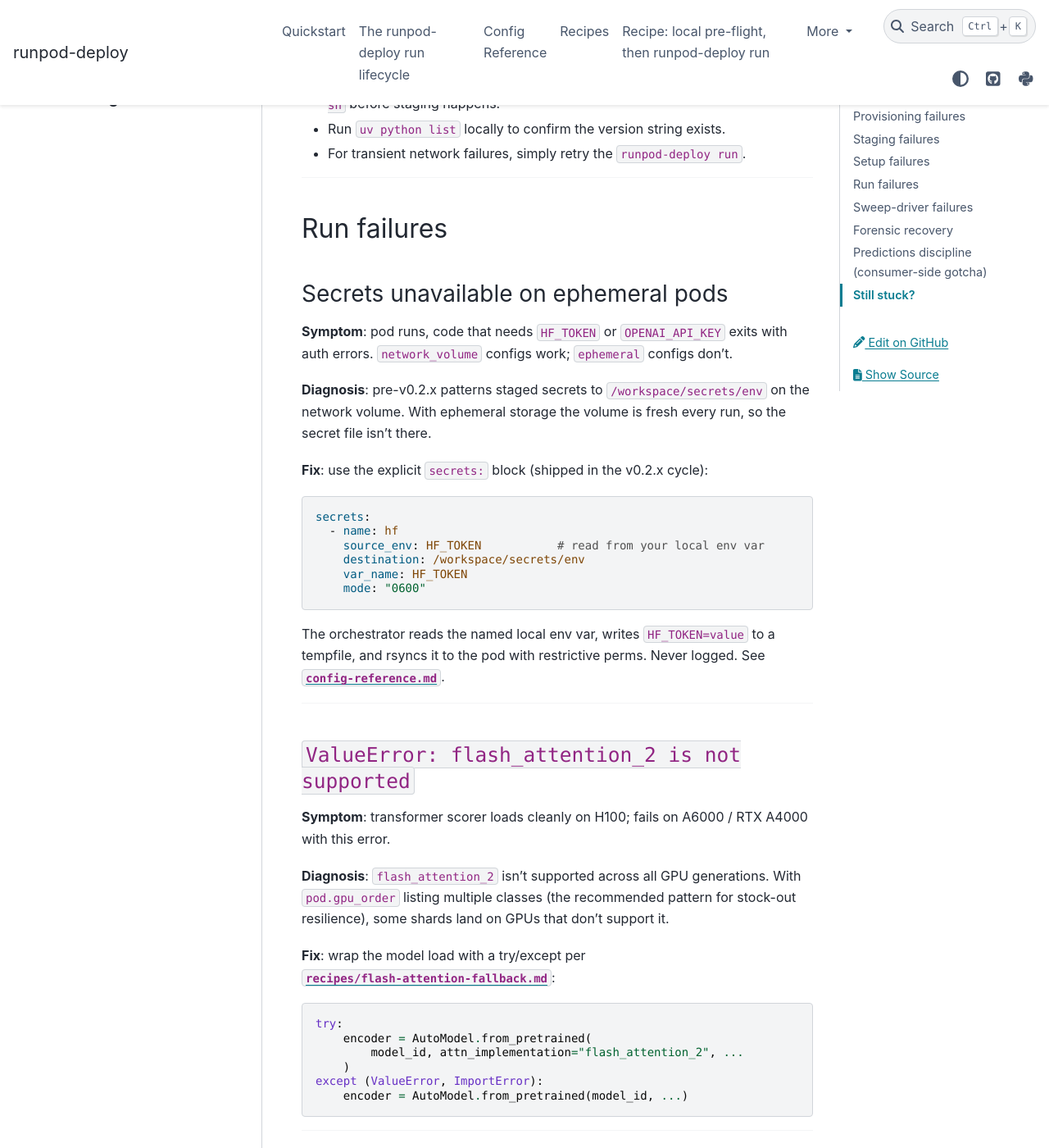
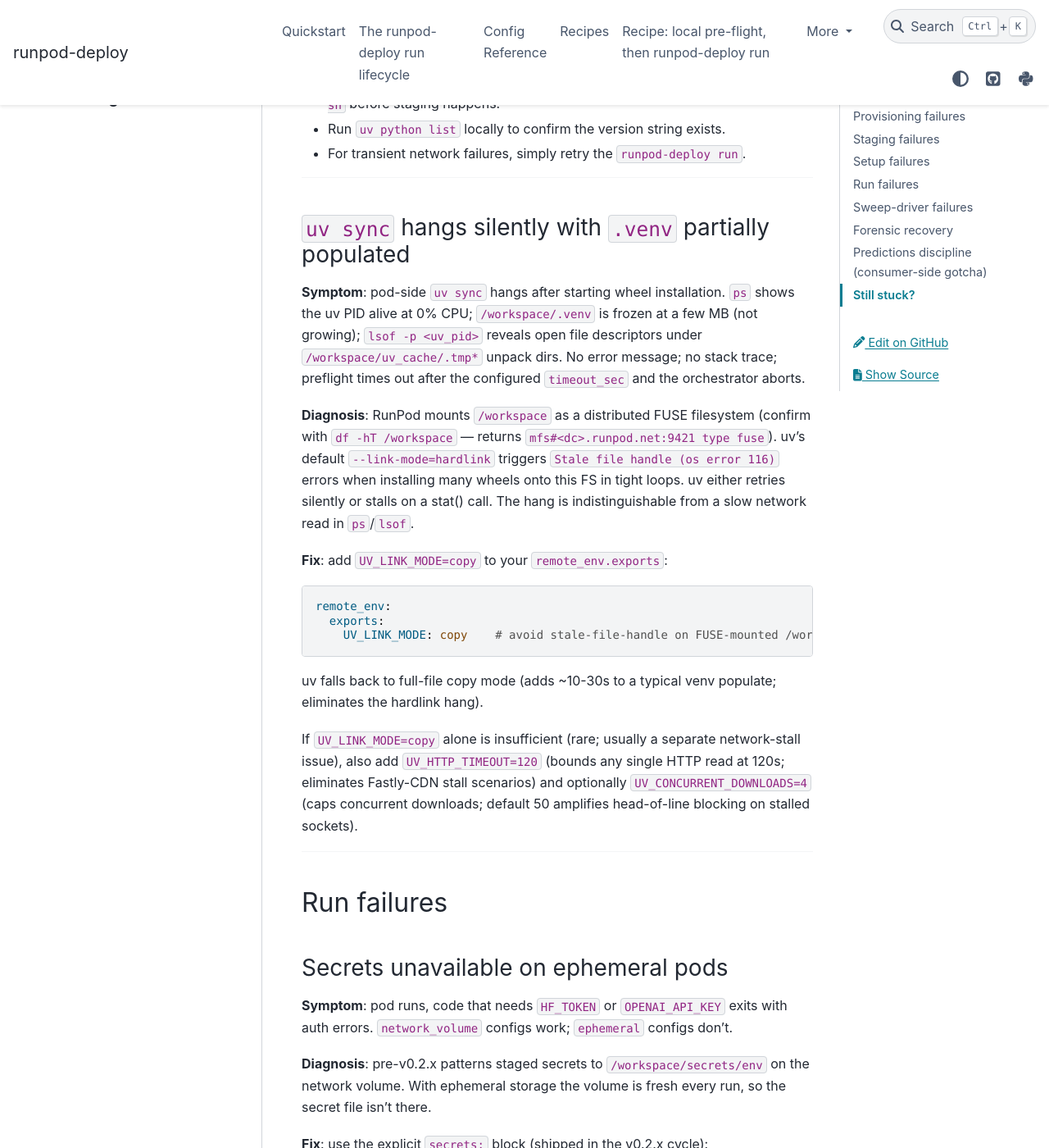
Before and after one commit to brandon-behring/runpod-deploy, a Sphinx documentation site: the page built from docs/source/troubleshooting.md, in a window 1280 px wide and 1400 px high, scrolled down 6011 px. Shown: the whole window at 82% size. Built offline with Sphinx 7.4.7 and the PyData theme 0.15.4, drawn with Linux system fonts in a browser that asks for light colours.

Commit message:
docs+examples: cover UV_LINK_MODE=copy as required on FUSE /workspace
Closes #92.

Symptom + diagnosis + fix recipe surfaced via downstream consumer hit
(prompt-injection-detection-submission, 2026-05-17). v5 of that
consumer had discovered the bug 2026-05-15 against datasets-4.8.5 and
applied UV_LINK_MODE=copy in its yaml, but the lesson did not
propagate back to the library docs — so the bug was rediscovered at
~$3 in sunk pod cost across 3 failed pods (axzeexq75ley3k,
ov7td9u77mboiu, m43cktvmjcd6wg).

Adds:
- docs/source/troubleshooting.md "Setup failures" section: new entry
  "uv sync hangs silently with .venv partially populated" — covers
  the silent-hang symptom + FUSE diagnosis (df -hT /workspace) +
  the 1-line UV_LINK_MODE=copy fix.
- docs/source/config-reference.md: new subsection under "Commands"
  titled "Recommended remote_env.exports for uv-driven pods on
  /workspace" — concrete example exports block showing the full
  recommended set including UV_LINK_MODE=copy, with cross-link to
  troubleshooting.md.
- examples/prompt-injection-v3/v3_1_ephemeral.yaml: bake
  UV_LINK_MODE=copy into the example's remote_env.exports so
  cargo-cult-from-examples consumers see the fix by default.

Co-Authored-By: Claude <noreply@anthropic.com>

````diff
--- a/docs/source/troubleshooting.md
+++ b/docs/source/troubleshooting.md
@@ -239,6 +239,42 @@ preflight step exits non-zero. The run aborts before user preflight.
   before staging happens.
 - Run `uv python list` locally to confirm the version string exists.
 - For transient network failures, simply retry the `runpod-deploy run`.
+
+---
+
+### `uv sync` hangs silently with `.venv` partially populated
+
+**Symptom**: pod-side `uv sync` hangs after starting wheel installation.
+`ps` shows the uv PID alive at 0% CPU; `/workspace/.venv` is frozen at
+a few MB (not growing); `lsof -p <uv_pid>` reveals open file descriptors
+under `/workspace/uv_cache/.tmp*` unpack dirs. No error message; no
+stack trace; preflight times out after the configured `timeout_sec`
+and the orchestrator aborts.
+
+**Diagnosis**: RunPod mounts `/workspace` as a distributed FUSE
+filesystem (confirm with `df -hT /workspace` — returns
+`mfs#<dc>.runpod.net:9421 type fuse`). uv's default
+`--link-mode=hardlink` triggers `Stale file handle (os error 116)`
+errors when installing many wheels onto this FS in tight loops. uv
+either retries silently or stalls on a stat() call. The hang is
+indistinguishable from a slow network read in `ps`/`lsof`.
+
+**Fix**: add `UV_LINK_MODE=copy` to your `remote_env.exports`:
+
+```yaml
+remote_env:
+  exports:
+    UV_LINK_MODE: copy    # avoid stale-file-handle on FUSE-mounted /workspace
+```
+
+uv falls back to full-file copy mode (adds ~10-30s to a typical venv
+populate; eliminates the hardlink hang).
+
+If `UV_LINK_MODE=copy` alone is insufficient (rare; usually a separate
+network-stall issue), also add `UV_HTTP_TIMEOUT=120` (bounds any
+single HTTP read at 120s; eliminates Fastly-CDN stall scenarios) and
+optionally `UV_CONCURRENT_DOWNLOADS=4` (caps concurrent downloads;
+default 50 amplifies head-of-line blocking on stalled sockets).
 
 ---
 
````
Also changed, not shown: docs/source/config-reference.md (+26 -0 lines), 1 other file.
